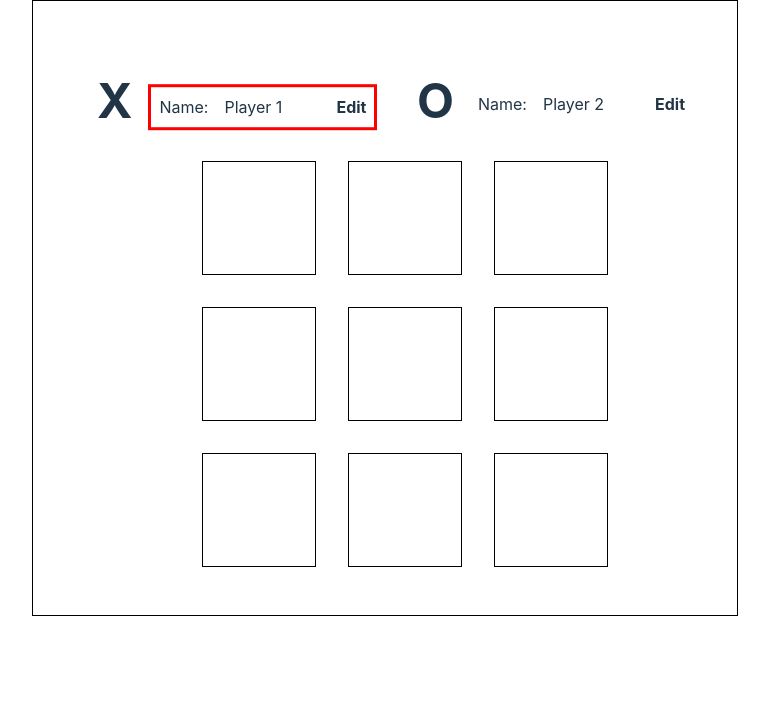
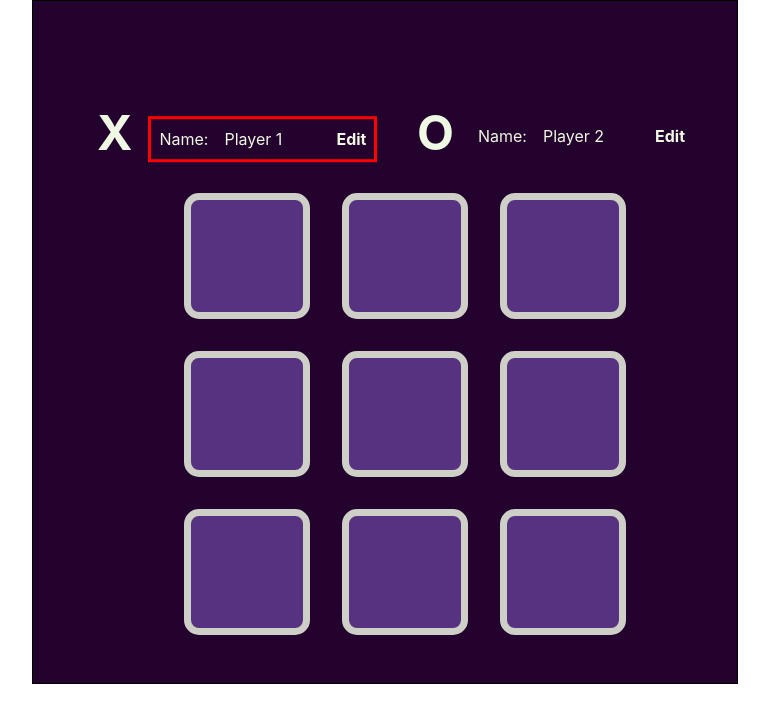
Before and after one commit to jamesgbarbosa/react-tic-tac-toe, a React (Vite) app: page / in a window 1280 px wide. Shown: the top 722 px of the page, without its empty margins (255-1024 px from the left). Built offline with nearby package versions, Linux system fonts and the light colour scheme.

Commit message:
Updated styling and winner display

```diff
--- a/src/App.css
+++ b/src/App.css
@@ -36,7 +36,48 @@
   }
 }
 
+.main {
+  /* height: 100vh; */
+  display: flex;
+  justify-content: center;
+}
 
+.game-container {
+  padding: 2rem;
+  border: 1px solid black;
+  width: 40rem;
+  background-color: #23022E;
+  /* display: flex; */
+}
+
+.player-container {
+  width: 100%;
+}
+
+.winner-container {
+  height: 2rem;
+  animation: blink 1s linear 5;
+}
+
+@keyframes blink {
+  25% {
+    opacity: 0.5;
+  }
+
+  50% {
+    opacity: 0;
+  }
+
+  75% {
+    opacity: 0.5;
+  }
+}
+
+.winner-player {
+  font-size: 2rem;
+  font-weight: bold;
+  color: red;
+}
 
 .center {
   display: flex;
--- a/src/App.tsx
+++ b/src/App.tsx
@@ -38,10 +38,10 @@ function App() {
   }
 
   if (isWinner) {
-    setTimeout(() => {
-      alert(`Player ${gameTurns[0].activePlayer} won!`)
-    }, 500)
-
+    // setTimeout(() => {
+    //   alert(`Player ${gameTurns[0].activePlayer} won!`)
+    // }, 500)
+    activePlayer = gameTurns[0].activePlayer;
   } else {
     activePlayer = getActivePlayer(gameTurns);
   }
@@ -60,12 +60,15 @@ function App() {
     <>
       <div className="main">
         <div className="game-container">
+          <div className="winner-container flex center">
+            {isWinner ? <p className="winner-player">Player {activePlayer} won!</p> : null}
+          </div>
           <div className="player-container flex-space-between">
             <Player symbol="X" isActive={activePlayer === "X"} defaultName="Player 1" />
             <Player symbol="O" isActive={activePlayer === "O"} defaultName="Player 2" />
           </div>
           <div className="center">
-            <GameBoard  isDisabled={isWinner} board={board} onSelectSquare={handleSelectSquare} />
+            <GameBoard isDisabled={isWinner} board={board} onSelectSquare={handleSelectSquare} />
           </div>
         </div>
 
--- a/src/components/Gameboard.css
+++ b/src/components/Gameboard.css
@@ -10,7 +10,7 @@ ul {
 ul>li {
     list-style-type: none;
     padding: 2rem;
-    border: 1px solid black;
+    border: 7px solid #CECFC7;
     height: 3rem;
     width: 3rem;
     font-size: 3.2rem;
@@ -18,7 +18,10 @@ ul>li {
     font-family: Arial, Helvetica, sans-serif;
     line-height: 50px;
     text-align: center;
+    border-radius: 15px;
     margin: 0 1rem;
+    color: #EFF8E2;
+    background-color: #573280;
 }
 
 ul > li:hover {
--- a/src/components/Player.css
+++ b/src/components/Player.css
@@ -17,15 +17,19 @@
     padding-right: 1rem;
     font-weight: bold;
     font-size: 3rem;
+    color: #EFF8E2;
 }
 
 .player > label {
     padding-right: 1rem;
+    color: #EFF8E2;
 }
 
 .player > .edit {
     padding-left: 1rem;
     font-weight: bold;
+    color: #EFF8E2;
+
 }
 
 .player > .edit:hover {
--- a/src/index.css
+++ b/src/index.css
@@ -64,23 +64,6 @@ button:focus-visible {
   }
 }
 
-.main {
-  /* height: 100vh; */
-  display: flex;
-  justify-content: center;
-}
-
-.game-container {
-  padding: 2rem;
-  border: 1px solid black;
-  width: 40rem;
-  /* display: flex; */
-}
-
-.player-container {
-  width: 100%;
-}
-
 .flex {
   display: flex;
 }
```
